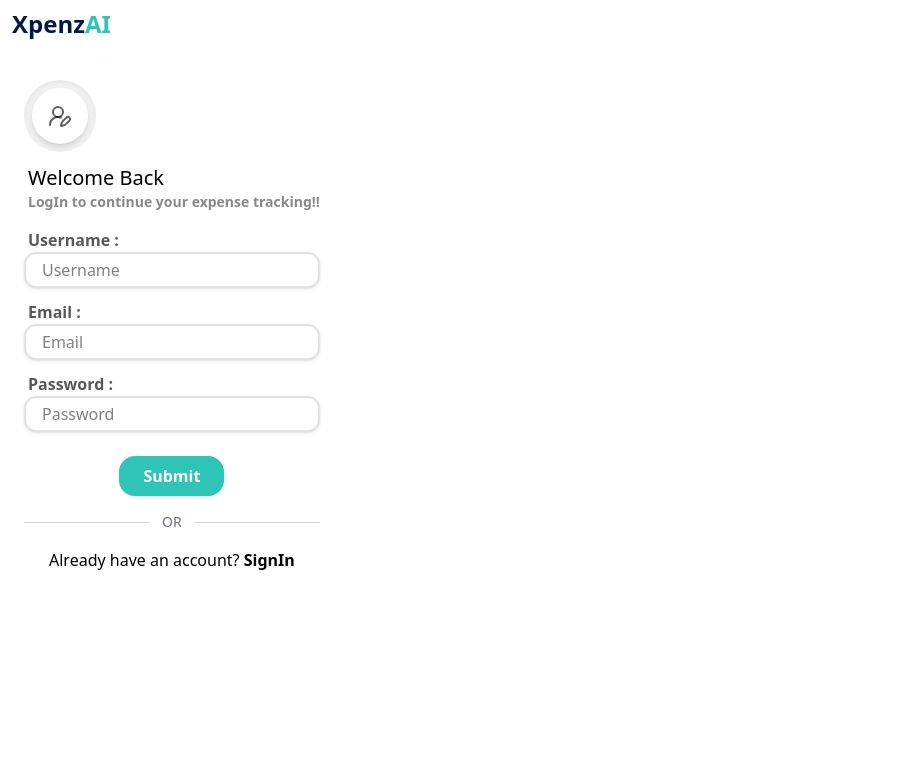
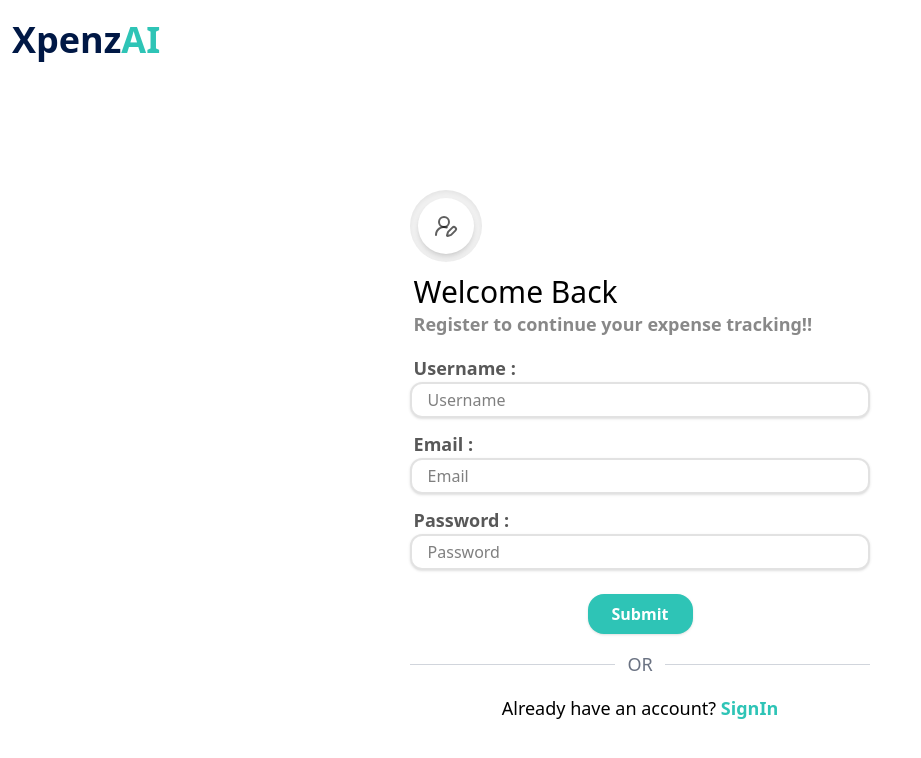
Before and after one commit to akshajrawat/XpenzAI-Smart-Expense-Tracker-for-Students, a Next.js app in the folder xpenzai/: page /register in a window 1280 px wide. Shown: the top 758 px of the page, without its empty margins (0-921 px from the left). Built offline with nearby package versions, Linux system fonts and the light colour scheme.

Commit message:
Added email verification page

```diff
--- /dev/null
+++ b/xpenzai/app/(auth)/emailverification/[token]/page.tsx
@@ -0,0 +1,33 @@
+"use client";
+import ProfileIcon from "@/component/ProfileIcon";
+
+const EmailVerification = () => {
+  const handleEmailVeification = () => {};
+
+  return (
+    <div className="flex flex-col justify-center items-center w-full h-[80vh] ">
+      <div className="flex flex-col justify-center items-center shadow-sm py-6 xl:px-10 px-6 rounded-xl bg-[#cacaca42]">
+        {/* profile Icon */}
+        <ProfileIcon />
+        <h1 className="text-xl lg:text-3xl font-medium ml-1 mt-3">
+          {" "}
+          Email Verification !!
+        </h1>
+        <p className="text-sm lg:text-lg font-semibold text-[#00000077] ml-1">
+          {" "}
+          Click the button to verify your email :-
+        </p>
+
+        {/* button */}
+        <button
+          onClick={handleEmailVeification}
+          className="bg-[#2ec4b6] text-white font-bold px-6 py-2 rounded-2xl mt-3 shadow-sm"
+        >
+          Verify Email
+        </button>
+      </div>
+    </div>
+  );
+};
+
+export default EmailVerification;
--- a/xpenzai/app/(auth)/login/page.tsx
+++ b/xpenzai/app/(auth)/login/page.tsx
@@ -1,5 +1,6 @@
 "use client";
-import { UserRoundPen } from "lucide-react";
+
+import ProfileIcon from "@/component/ProfileIcon";
 import Link from "next/link";
 import { useForm, SubmitHandler } from "react-hook-form";
 
@@ -19,17 +20,16 @@ const Login = () => {
   console.log(watch("password"));
   const onSubmit: SubmitHandler<Inputs> = () => {};
   return (
-    <div className=" h-full px-6 pt-8">
+    <div className=" h-[94vh] lg:h-[90vh]  px-[10%] sm:px-[25%] xl:px-[32%] pt-8 w-full flex flex-col justify-center">
       {/* Profile Icon */}
-      <div className="bg-[#d8d8d865] w-18 h-18 rounded-full flex justify-center items-center shadow-inner">
-        <div className="bg-white w-14 h-14 shadow-md flex justify-center items-center rounded-full">
-          <UserRoundPen className="text-[#000000a0]" />
-        </div>
-      </div>
+      <ProfileIcon />
 
       {/* Text */}
-      <h1 className="text-xl font-medium ml-1 mt-3"> Welcome Back</h1>
-      <p className="text-sm font-semibold text-[#00000077] ml-1">
+      <h1 className="text-xl lg:text-3xl font-medium ml-1 mt-3">
+        {" "}
+        Welcome Back
+      </h1>
+      <p className="text-sm lg:text-lg font-semibold text-[#00000077] ml-1">
         {" "}
         LogIn to continue your expense tracking!!
       </p>
@@ -42,7 +42,7 @@ const Login = () => {
         {/* email */}
         <div className="flex flex-col w-full">
           <label
-            className="ml-1 text-[#000000a7] font-semibold"
+            className="ml-1 text-[#000000a7] font-semibold lg:text-lg"
             htmlFor="email"
           >
             Email :
@@ -54,13 +54,17 @@ const Login = () => {
             placeholder="Email"
             {...register("email", { required: true })}
           />
-          {errors.email && <span>This field is required</span>}
+          {errors.email && (
+            <span className="text-red-700 font-bold text-sm">
+              This field is required*
+            </span>
+          )}
         </div>
 
         {/* password */}
-        <div className="flex flex-col w-full">
+        <div className="flex flex-col w-full ">
           <label
-            className="ml-1 text-[#000000a7] font-semibold"
+            className="ml-1 text-[#000000a7] font-semibold lg:text-lg"
             htmlFor="password"
           >
             Password :
@@ -72,13 +76,19 @@ const Login = () => {
             placeholder="Password"
             {...register("password", { required: true })}
           />
-          <p className="text-right text-sm font-semibold mt-1 mr-2">
+          {errors.password && (
+            <span className="text-red-700 font-bold text-sm">
+              This field is required*
+            </span>
+          )}
+
+          {/* forgot password */}
+          <p className="text-right text-sm lg:text-lg font-semibold mt-1 mr-2">
             Forgot your password?{" "}
-            <Link className="font-bold" href={"/"}>
+            <Link className="font-bold text-[#2ec4b6]" href={"/"}>
               Reset
             </Link>
           </p>
-          {errors.password && <span>This field is required</span>}
         </div>
         <input
           className="bg-[#2ec4b6] text-white font-bold px-6 py-2 rounded-2xl mt-3 shadow-sm"
@@ -89,14 +99,16 @@ const Login = () => {
       {/* seperator */}
       <div className="flex items-center w-full my-4">
         <div className="grow border-t border-gray-300"></div>
-        <span className="px-3 text-sm text-gray-500 font-medium">OR</span>
+        <span className="px-3 text-sm lg:text-lg text-gray-500 font-medium">
+          OR
+        </span>
         <div className="grow border-t border-gray-300"></div>
       </div>
 
       {/* register */}
-      <p className="text-center w-full">
+      <p className="text-center w-full lg:text-lg">
         Don't have an account?{" "}
-        <Link className="font-bold" href={"/register"}>
+        <Link className="font-bold text-[#2ec4b6]" href={"/register"}>
           SignUp
         </Link>
       </p>
--- a/xpenzai/app/(auth)/register/page.tsx
+++ b/xpenzai/app/(auth)/register/page.tsx
@@ -1,5 +1,5 @@
 "use client";
-import { UserRoundPen } from "lucide-react";
+import ProfileIcon from "@/component/ProfileIcon";
 import Link from "next/link";
 import { useForm, SubmitHandler } from "react-hook-form";
 
@@ -20,19 +20,18 @@ const Login = () => {
   console.log(watch("password"));
   const onSubmit: SubmitHandler<Inputs> = () => {};
   return (
-    <div className=" h-full px-6 pt-8">
+    <div className="h-[94vh] lg:h-[90vh] px-[10%] sm:px-[25%] xl:px-[32%] pt-8 w-full flex flex-col justify-center">
       {/* Profile Icon */}
-      <div className="bg-[#d8d8d865] w-18 h-18 rounded-full flex justify-center items-center shadow-inner">
-        <div className="bg-white w-14 h-14 shadow-md flex justify-center items-center rounded-full">
-          <UserRoundPen className="text-[#000000a0]" />
-        </div>
-      </div>
+      <ProfileIcon />
 
       {/* Text */}
-      <h1 className="text-xl font-medium ml-1 mt-3"> Welcome Back</h1>
-      <p className="text-sm font-semibold text-[#00000077] ml-1">
+      <h1 className="text-xl lg:text-3xl font-medium ml-1 mt-3">
         {" "}
-        LogIn to continue your expense tracking!!
+        Welcome Back
+      </h1>
+      <p className="text-sm lg:text-lg font-semibold text-[#00000077] ml-1">
+        {" "}
+        Register to continue your expense tracking!!
       </p>
 
       {/* login form */}
@@ -43,7 +42,7 @@ const Login = () => {
         {/* username */}
         <div className="flex flex-col w-full">
           <label
-            className="ml-1 text-[#000000a7] font-semibold"
+            className="ml-1 text-[#000000a7] font-semibold text-lg"
             htmlFor="username"
           >
             Username :
@@ -55,13 +54,17 @@ const Login = () => {
             placeholder="Username"
             {...register("username", { required: true })}
           />
-          {errors.email && <span>This field is required</span>}
+          {errors.email && (
+            <span className="text-red-800 text-sm font-bold">
+              This field is required*
+            </span>
+          )}
         </div>
 
         {/* email */}
         <div className="flex flex-col w-full">
           <label
-            className="ml-1 text-[#000000a7] font-semibold"
+            className="ml-1 text-[#000000a7] font-semibold text-lg"
             htmlFor="email"
           >
             Email :
@@ -73,13 +76,17 @@ const Login = () => {
             placeholder="Email"
             {...register("email", { required: true })}
           />
-          {errors.email && <span>This field is required</span>}
+          {errors.email && (
+            <span className="text-red-800 text-sm font-bold">
+              This field is required*
+            </span>
+          )}
         </div>
 
         {/* password */}
         <div className="flex flex-col w-full">
           <label
-            className="ml-1 text-[#000000a7] font-semibold"
+            className="ml-1 text-[#000000a7] font-semibold text-lg"
             htmlFor="password"
           >
             Password :
@@ -91,7 +98,11 @@ const Login = () => {
             placeholder="Password"
             {...register("password", { required: true })}
           />
-          {errors.password && <span>This field is required</span>}
+          {errors.password && (
+            <span className="text-red-800 text-sm font-bold">
+              This field is required*
+            </span>
+          )}
         </div>
         <input
           className="bg-[#2ec4b6] text-white font-bold px-6 py-2 rounded-2xl mt-3 shadow-sm"
@@ -102,14 +113,16 @@ const Login = () => {
       {/* seperator */}
       <div className="flex items-center w-full my-4">
         <div className="grow border-t border-gray-300"></div>
-        <span className="px-3 text-sm text-gray-500 font-medium">OR</span>
+        <span className="px-3 text-sm lg:text-lg text-gray-500 font-medium ">
+          OR
+        </span>
         <div className="grow border-t border-gray-300"></div>
       </div>
 
       {/* login */}
-      <p className="text-center w-full">
+      <p className="text-center w-full lg:text-lg">
         Already have an account?{" "}
-        <Link className="font-bold" href={"/login"}>
+        <Link className="font-bold text-[#2ec4b6]" href={"/login"}>
           SignIn
         </Link>
       </p>
--- a/xpenzai/app/layout.tsx
+++ b/xpenzai/app/layout.tsx
@@ -22,7 +22,7 @@ export default function RootLayout({
   return (
     <html lang="en">
       <body className={balooBhai.variable}>
-        <header className="h-[6vh]">
+        <header className="h-[6vh] lg:h-[10vh]">
           <Navbar />
         </header>
         <main className="flex flex-2">{children}</main>
--- a/xpenzai/component/Navbar.tsx
+++ b/xpenzai/component/Navbar.tsx
@@ -1,7 +1,7 @@
 const Navbar = () => {
   return (
     <div className=" h-full flex px-3 items-center">
-      <h1 className="text-2xl font-bold flex  justify-center items-center text-[#001845]">
+      <h1 className="text-2xl lg:text-4xl font-bold flex  justify-center items-center text-[#001845]">
         Xpenz
         <p className="text-[#2ec4b6]">AI</p>
       </h1>
--- /dev/null
+++ b/xpenzai/component/ProfileIcon.tsx
@@ -0,0 +1,13 @@
+import { UserRoundPen } from "lucide-react";
+
+const ProfileIcon = () => {
+  return (
+    <div className="bg-[#d8d8d865] w-18 h-18 rounded-full flex justify-center items-center shadow-inner">
+      <div className="bg-white w-14 h-14 shadow-md flex justify-center items-center rounded-full">
+        <UserRoundPen className="text-[#000000a0]" />
+      </div>
+    </div>
+  );
+};
+
+export default ProfileIcon;
```
